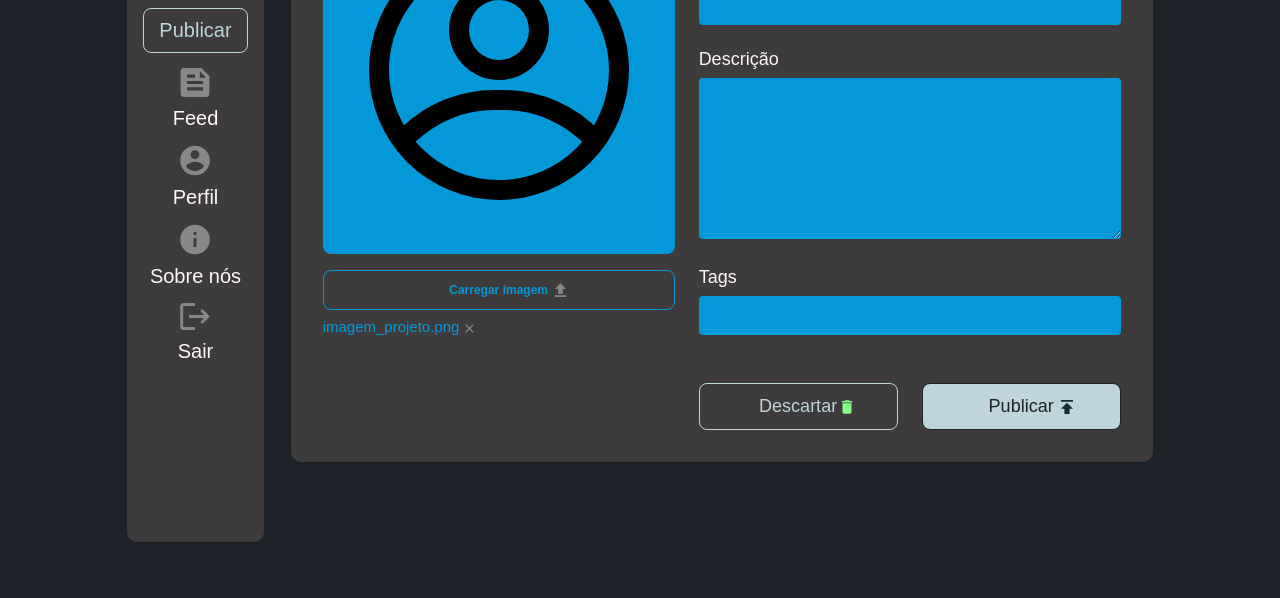
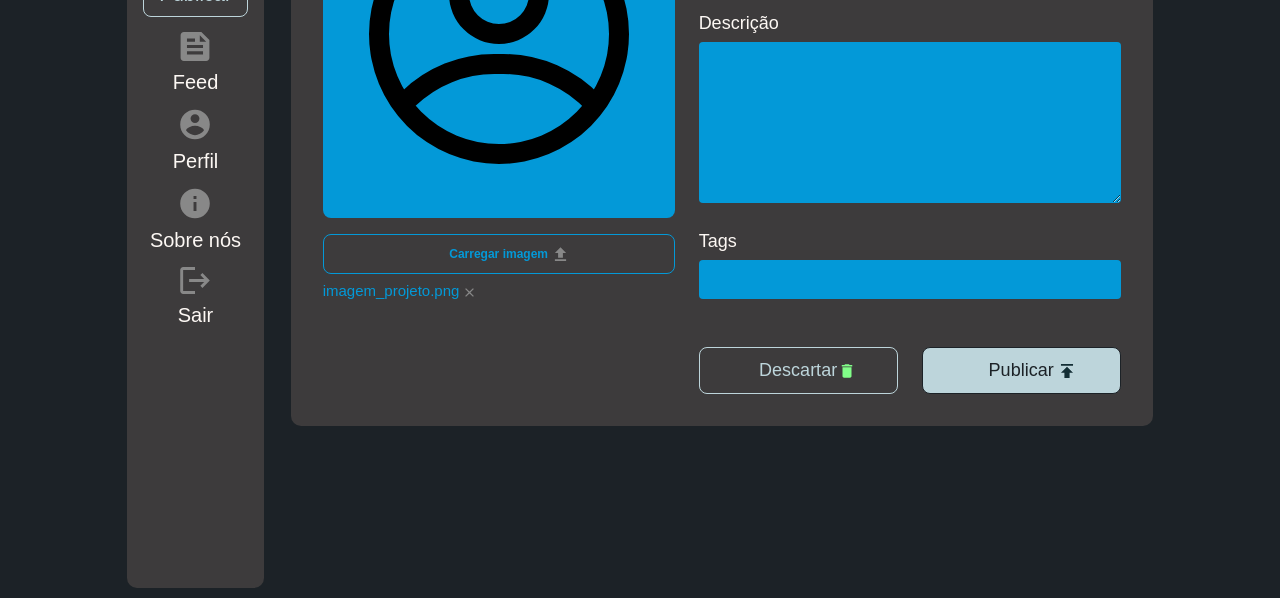
Before and after one commit to M4R0C4/Pagina-de-Upload, a plain HTML site: page index.html in a window 1280 px wide. Shown: the part 202-800 px from the top of the page. Drawn offline with Linux system fonts and the light colour scheme.

Commit message:
Melhorando alguns aspectos visuais

```diff
--- a/style.css
+++ b/style.css
@@ -23,12 +23,12 @@ body {
 
   height: 100vh;
   gap: 27px;
-  padding: 56px 0;
+  padding: 20px 0 50px 0;
 }
 aside {
     background-color: var(--itens-background);
     border-radius: 10px;
-    height: 100%;
+    height: calc(100vh - 30px);
     padding: 40px 16px;
     text-align: center;
 }
```
